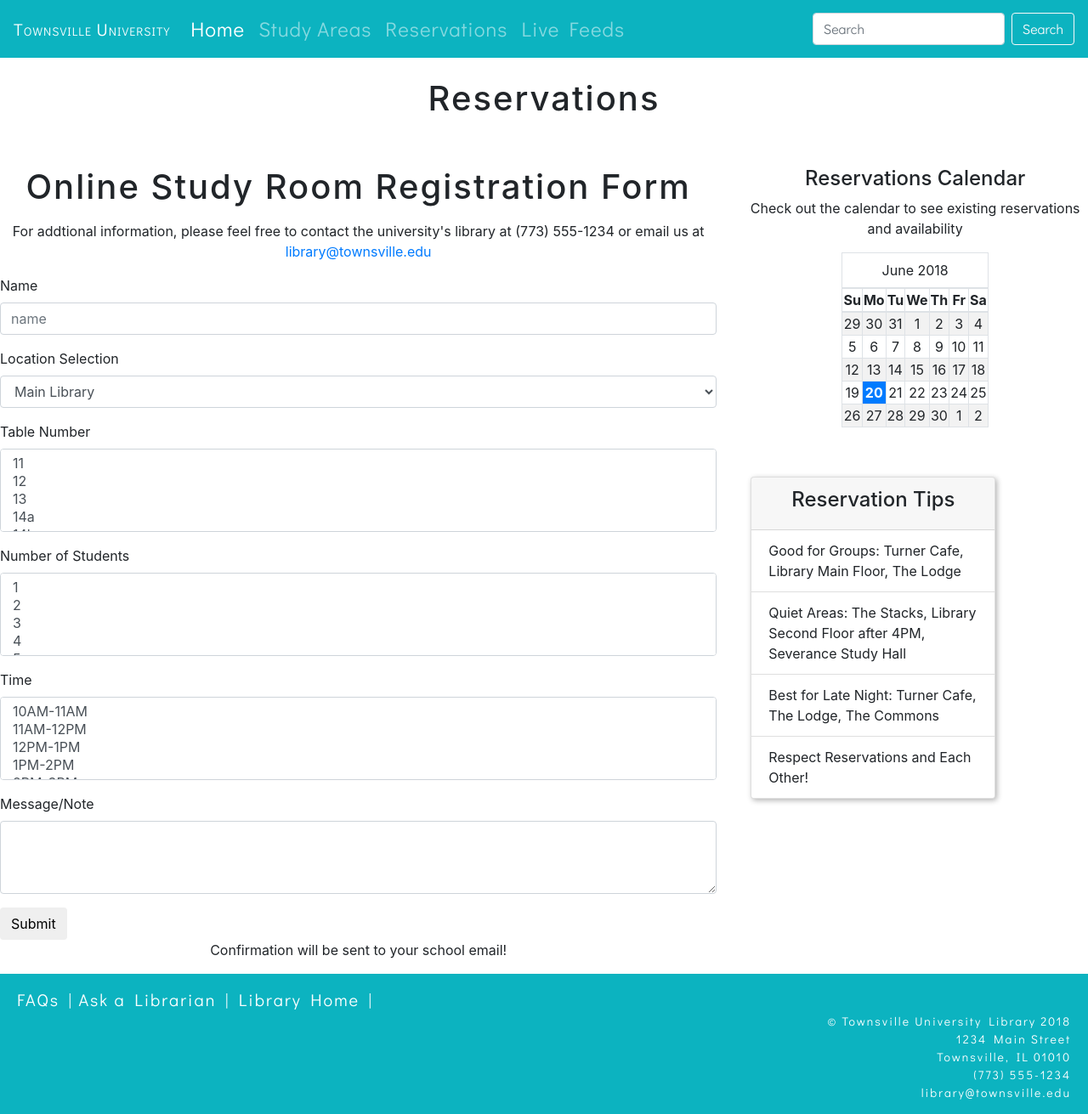
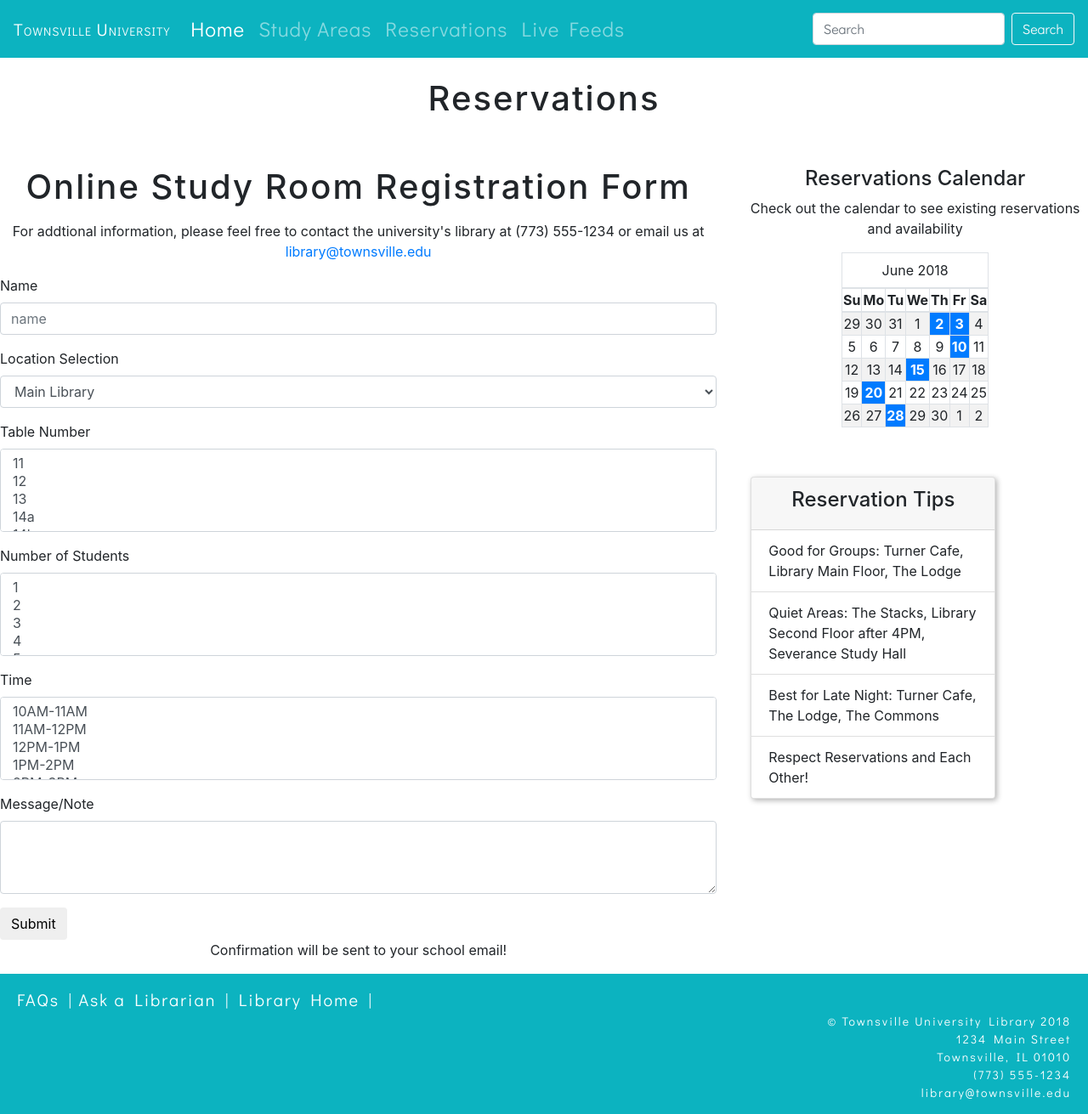
Before and after one commit to DOMLIS786/GAstudyareas, a Jekyll site: the page built from reservations.html, in a window 1280 px wide. Shown: the whole page at 85% size. Built offline with Jekyll 4.4.1, drawn with Linux system fonts in a browser that asks for light colours.

Commit message:
Update reservations.html

```diff
--- a/reservations.html
+++ b/reservations.html
@@ -127,8 +127,8 @@ title: Reservations
                         <td class="muted">30</td>
                         <td class="muted">31</td>
                         <td>1</td>
-                        <td>2</td>
-                        <td>3</td>
+                        <td class="btn-primary"><strong>2</strong></td>
+                        <td class="btn-primary"><strong>3</strong></td>
                         <td>4</td>
                     </tr>
                     <tr>
@@ -137,14 +137,14 @@ title: Reservations
                         <td>7</td>
                         <td>8</td>
                         <td>9</td>
-                        <td>10</td>
+                        <td class="btn-primary"><strong>10</strong></td>
                         <td>11</td>
                     </tr>
                     <tr>
                         <td>12</td>
                         <td>13</td>
                         <td>14</td>
-                        <td>15</td>
+                        <td class="btn-primary"><strong>15</strong></td>
                         <td>16</td>
                         <td>17</td>
                         <td>18</td>
@@ -161,7 +161,7 @@ title: Reservations
                     <tr>
                         <td>26</td>
                         <td>27</td>
-                        <td>28</td>
+                        <td class="btn-primary"><strong>28</strong></td>
                         <td>29</td>
                         <td>30</td>
                         <td class="muted">1</td>
```
